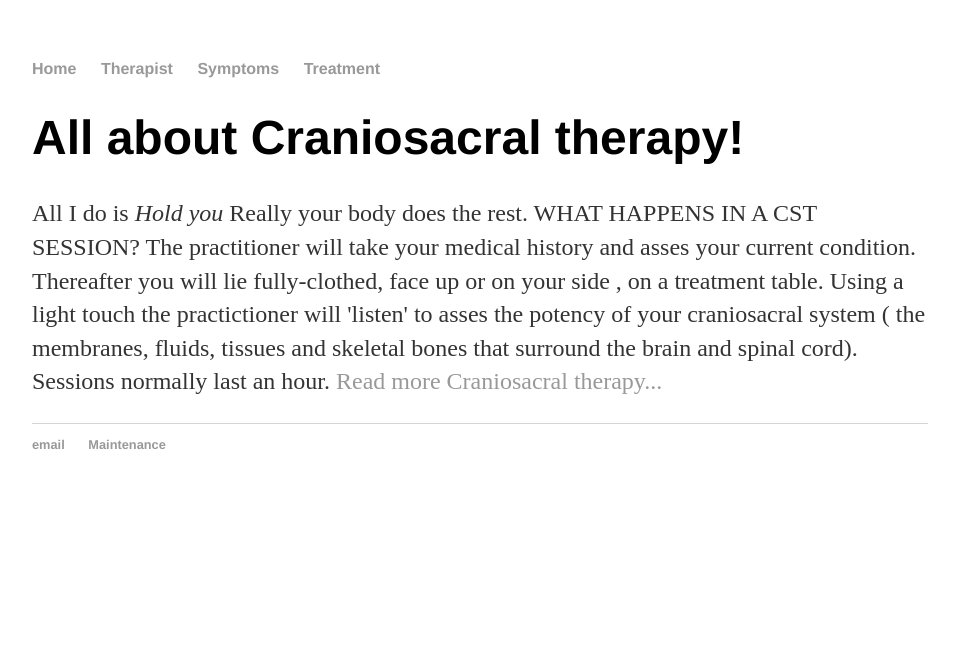
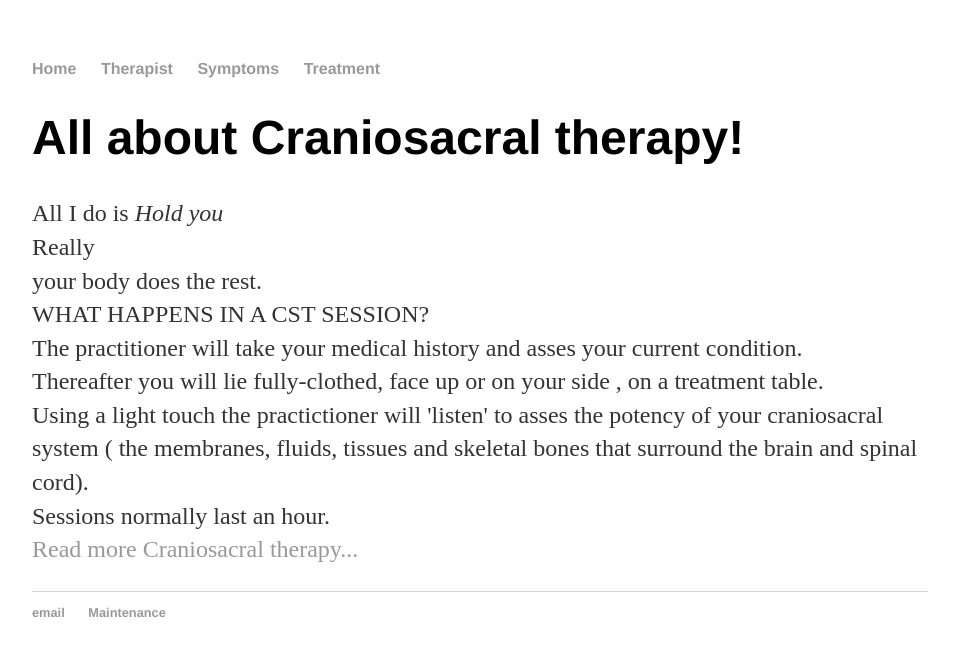
Before and after one commit to craniodeb/craniodeb.github.io, a Jekyll site: the page built from treatment.html, in a window 1280 px wide. Shown: the top 656 px of the page, without its empty margins (160-1119 px from the left). Built offline with Jekyll 4.4.1, drawn with Linux system fonts in a browser that asks for light colours.

```diff
--- a/treatment.html
+++ b/treatment.html
@@ -5,8 +5,13 @@ title : Debra Gardelli, Lovely Therapist
 
 <div class="blurb">
       <h1>All about Craniosacral therapy!</h1>
-      <p>All I do is <em>Hold you</em> Really your body does the rest. WHAT HAPPENS IN A CST SESSION?
-The practitioner will take your medical history and asses your current condition.
-Thereafter you will lie fully-clothed, face up or on your side , on a treatment table.
-Using a light touch the practictioner will 'listen' to asses the potency of your craniosacral system ( the membranes, fluids, tissues and skeletal bones that surround the brain and spinal cord). Sessions normally last an hour. <a href="http://www.cranial.org.za">Read more Craniosacral therapy...</a></p>
+      <p>All I do is <em>Hold you</em> <br>
+            Really <br>
+            your body does the rest. <br>
+            WHAT HAPPENS IN A CST SESSION?<br>
+The practitioner will take your medical history and asses your current condition.<br>
+Thereafter you will lie fully-clothed, face up or on your side , on a treatment table.<br>
+Using a light touch the practictioner will 'listen' to asses the potency of your craniosacral system ( the membranes, fluids, tissues and skeletal bones that surround the brain and spinal cord).<br>
+            Sessions normally last an hour. <br>
+            <a href="http://www.cranial.org.za">Read more Craniosacral therapy...</a></p>
 </div><!-- /.blurb -->
```
